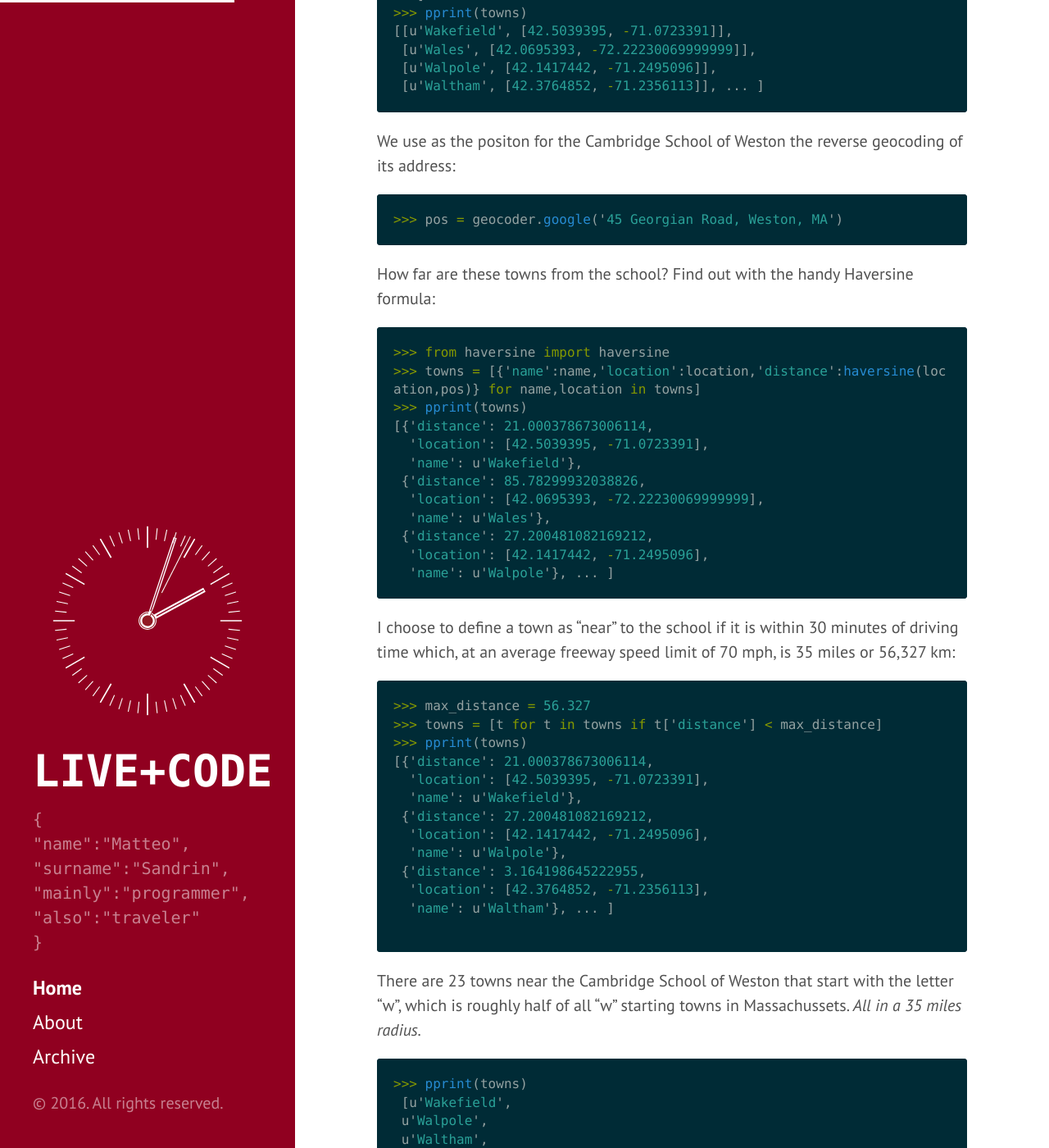
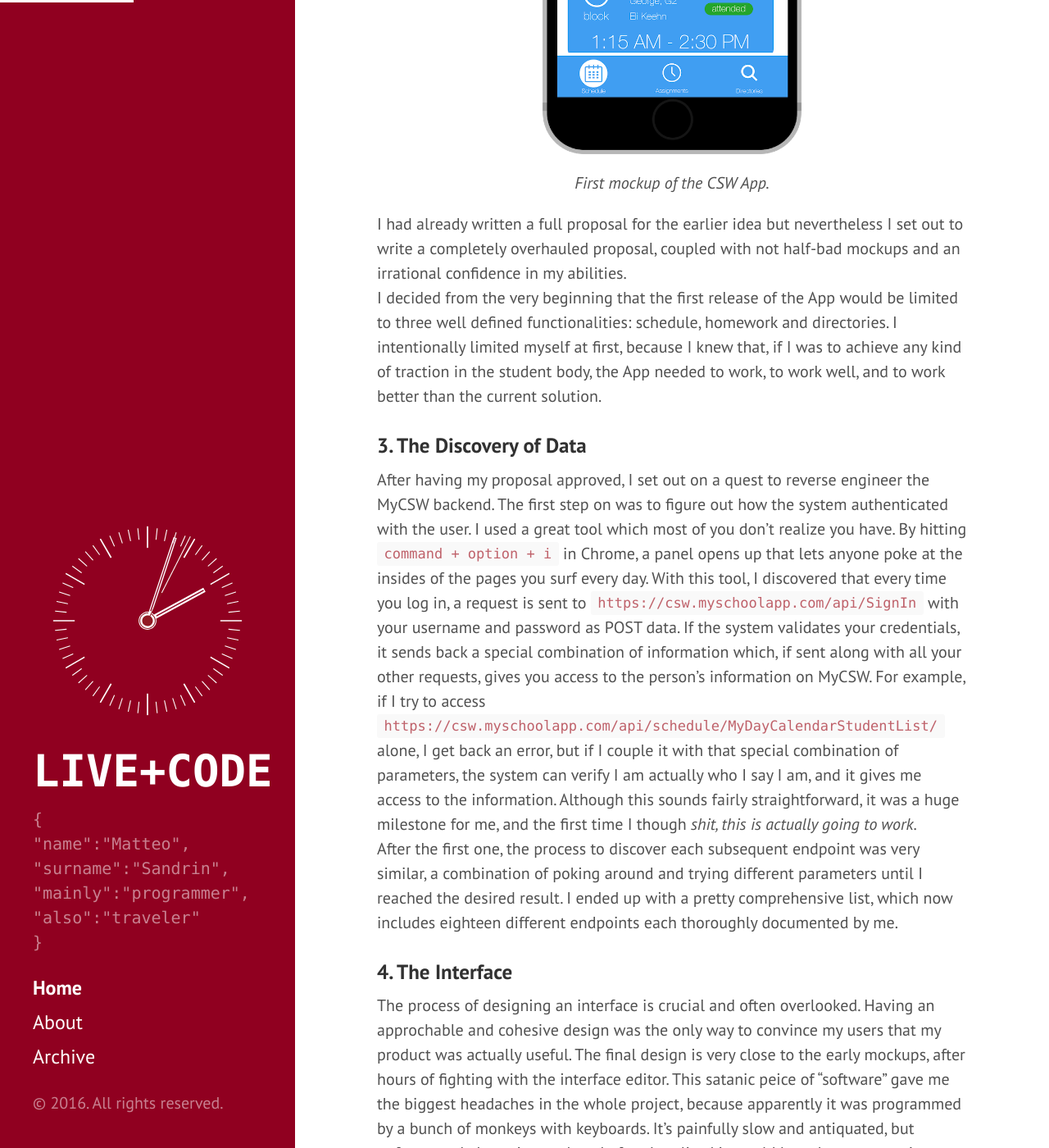
Before and after one commit to matteosandrin/matteosandrin.github.io, a Jekyll site: the page built from index.html, in a window 1280 px wide and 1400 px high, scrolled down 1607 px. Shown: the whole window at 82% size. Built offline with Jekyll 4.4.1, drawn with Linux system fonts in a browser that asks for light colours; nearby versions of some CDN libraries; the list of posts is cut into pages by our own code; some of the changed text lies outside the part shown.

Commit message:
New article about CSW App added

```diff
--- a/_config.yml
+++ b/_config.yml
@@ -20,3 +20,4 @@ author:
   name:           'Matteo Sandin'
 
 paginate:         5
+gems: ['jekyll-paginate']
--- /dev/null
+++ b/_posts/2016-05-08-reflections-on-my-first-commercial-app.md
@@ -0,0 +1,57 @@
+---
+
+layout: post
+title: Reflections On My First Commercial App
+
+---
+
+### 1. The Idea
+
+I remember very well the day I started mulling over the idea of building the Cambridge School of Weston App. The original plan was to publish a much simpler mapping app, which would show a satellite view of the school and some points of interest, which is easy enough to implement and shove in the *code-I-will-never-look-at-again* drawer. Instead, that day I discovered that MyCSW, the backend I was going to get the school's data from, had a very interesting but undocumented private API. I discovered that the MyCSW portal, essentialy like an app itself, downloads an enormous amount of Javascript at login, and then requests all the data it needs through asynchromous AJAX requests, providing me with some handy endpoints from which I can access the information itself.
+
+Besides the sheer thrill of the techinical challenge, the very motivation behind the CSW App was the wave of discontent that I saw among my peers. Students hated having to login every time, just to check the lunch menu, and having to deal with the slow, painful load times of a website on mobile. I really feelt like my work could make the lives of CSW students a tiny bit better. As a programmer I belive it's my duty to optimize, so I answered my calling.
+
+However, a significant number of people were skeptical of the feasibility of this project, seeing how two other people had tried and failed before me to make even a minimum viable product. I considered these early failures my starting point, and tried to see how far they had gone.
+
+### 2. The Early Prototype
+
+It turns out they hadn't gone that far. Neither had gained access to any kind of data source, and both had simply presented some mockups and not a functioning app. Confident in the fact that tecnically I was already a big step closer than them to my goal, I set out to mockup how the app was going to look. Being a programmer by heart and designer by necessity, my design was not very elaborate, and instead remained bare-bones and strictly functional.
+
+<figure>
+  <img src="/public/images/img0007.png" style="width:50%;margin-left:auto;margin-right:auto;">
+  <figcaption style="text-align:center"><i>First mockup of the CSW App.</i></figcaption>
+</figure>
+
+I had already written a full proposal for the earlier idea but nevertheless I set out to write a completely overhauled proposal, coupled with not half-bad mockups and an irrational confidence in my abilities.
+I decided from the very beginning that the first release of the App would be limited to three well defined functionalities: schedule, homework and directories. I intentionally limited myself at first, because I knew that, if I was to achieve any kind of traction in the student body, the App needed to work, to work well, and to work better than the current solution.
+
+### 3. The Discovery of Data
+
+After having my proposal approved, I set out on a quest to reverse engineer the MyCSW backend. The first step on was to figure out how the system authenticated with the user. I used a great tool which most of you don't realize you have. By hitting `command + option + i` in Chrome, a panel opens up that lets anyone poke at the insides of the pages you surf every day. With this tool, I discovered that every time you log in, a request is sent to `https://csw.myschoolapp.com/api/SignIn` with your username and password as POST data. If the system validates your credentials, it sends back a special combination of information which, if sent along with all your other requests, gives you access to the person's information on MyCSW. For example, if I try to access `https://csw.myschoolapp.com/api/schedule/MyDayCalendarStudentList/` alone, I get back an error, but if I couple it with that special combination of parameters, the system can verify I am actually who I say I am, and it gives me access to the information. Although this sounds fairly straightforward, it was a huge milestone for me, and the first time I though *shit, this is actually going to work*.
+After the first one, the process to discover each subsequent endpoint was very similar, a combination of poking around and trying different parameters until I reached the desired result. I ended up with a pretty comprehensive list, which now includes eighteen different endpoints each thoroughly documented by me.
+
+### 4. The Interface
+
+The process of designing an interface is crucial and often overlooked. Having an approchable and cohesive design was the only way to convince my users that my product was actually useful. The final design is very close to the early mockups, after hours of fighting with the interface editor. This satanic peice of "software" gave me the biggest headaches in the whole project, because apparently it was programmed by a bunch of monkeys with keyboards. It's painfully slow and antiquated, but unfortunately I was in too deep before I realised it would have been more wise to switch to a more modern solution.
+Nevertheless, I managed to deliver a usable and arguably pleasing interface, on which anyone has yet to complain.
+
+<figure>
+  <img src="/public/images/img0008.png" style="width:50%;margin-left:auto;margin-right:auto;">
+  <figcaption style="text-align:center"><i>Final design of the CSW App.</i></figcaption>
+</figure>
+
+### 5. The Programming
+
+This is my home turf. This is where I shine. Or this is what I thought.
+I started developing the codebase for the CSW App with a huge amount of momentum; the first week I was working on it during the day, during the night, during class, during lunch. I was a machine. However, after a few weeks, I realised that the codebase was beginning to look quite large, and it was a bit dangerous to keep all of its structure in my head. I started writing a strictly private technical record of how all the internals of the app work, what each file does, where it is supposed to be.
+After the first month, development started slowing down, I felt unmotivated. Every time I added one feature, two others seemed to break, and I knew I needed to do something to get my sprits back up, so I showed it to a few people. It seems like a simple thing to do, even insignificant, but seeing how living, breathing users interacted with my App and even congratulated me on it made a huge difference. I felt like my work was useful to the community, and this gave me a huge boost in confidence. After picking up some speed, I finished the version `1.0` a month after that, and I started the process of getting it approved by the AppStore. In my experience, it took roughly two weeks to get an App through the gates of the AppStore, so I braced for the worst as the presentation date approached. For some undeciphrable reason, the App got approved by Apple in a mere two days, just in time for my presentation.
+
+### 6. The Presentation
+
+I wrote most of my presentation slides the weekend before, which I then proceeded to present to an audience of three hundred people. The event had two main purposes: first and foremost, to foster the excitement of the community around my product, and second to promote a school-wide fundraising to pay for the $99 publishing fees imposed by Apple. The second part was a bit of a gamble for me, because, to have the App ready at launch, I had paid the fee myself trusting the community to love enough my presentation to fund it.
+The presentation was a smashing success. Talking into the microphone with the spotlights shining into my eyes, a stylish looking deck of slides behind me, I felt like a young tech mogul presenting his version of the future to the world. The key part was one slide, towards the end, that boldly conveyed that the App was going to be free for everyone. The word "FREE" was written in gigantic letters and spanned across the whole screen, sliding in from the top like a giant. When I heard the cheering from the audience, the loudest I had ever heard, I knew the funding wouldn't be a problem.
+I placed a small, rectangular ballot box in the middle of the stage and, by the time the presentation was over, I had reached 70% of my funding goal. By the end of the nexy day, I was at 165%, and that's when I stopped accepting donations.
+
+### 7. Conclusion
+
+This project was a rollercoaster of emotions. I loved it and hated it at times, but I learned what it means to write a real, commercial app. Event though the profit I made is negligible, what makes it commercial nonetheless is the fact that lots of users rely on it to throughout their daily lives. All my previous projects were very self contained, but in this one I had to interact with my users, respond to their needs, answer their questions, resolve their complaints. It was immensly satisfying to see my product when casually glancing on random people's screens, even students I didn't actually know. I feel that I have made a small but tangible mark in the lives of CSW students, and that is worth all my efforts.
```
Also changed, not shown: _posts/2015-10-12-does-every-town-in-massachussets-start-with-the-letter-w.md (+1 -1 lines), public/images/img0007.png (added), public/images/img0008.png (added).
